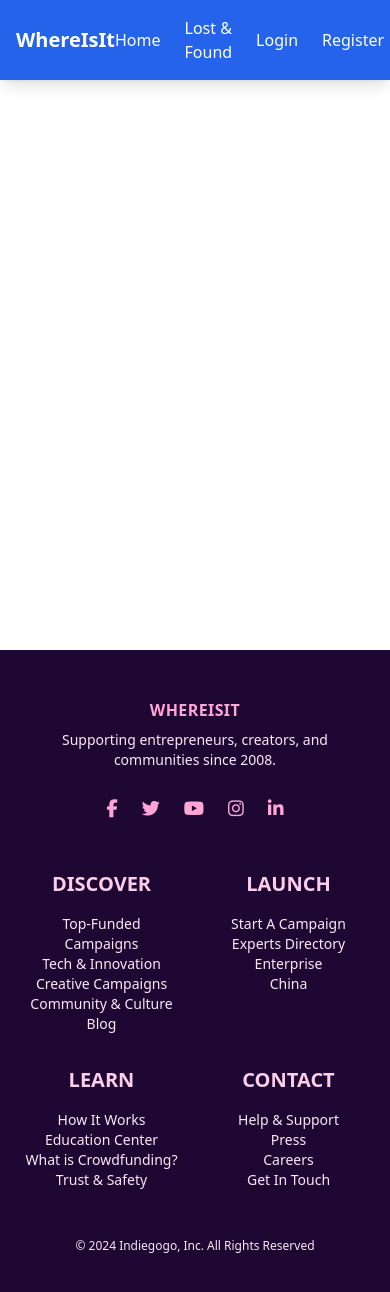
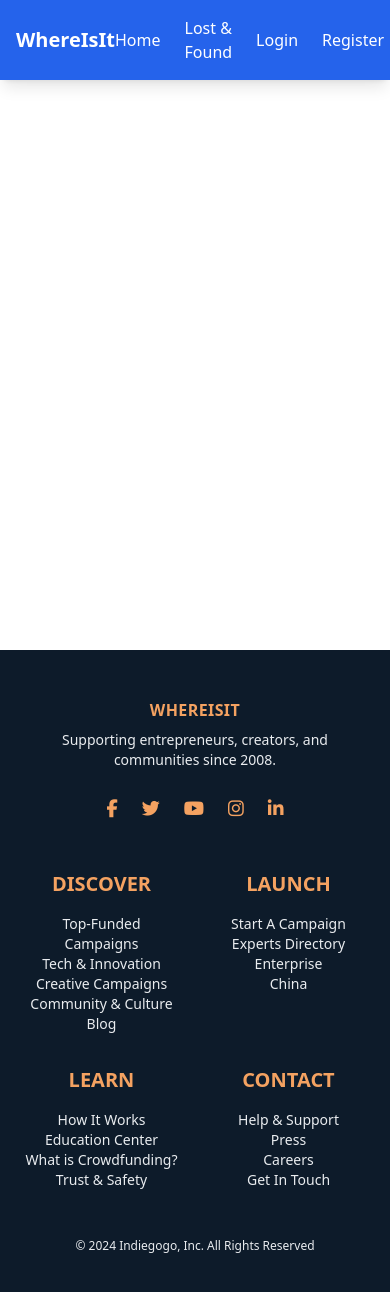
Before and after one commit to MizanurRahman5/lost-and-found-client-site, a React (Vite) app: page /auth in a window 390 px wide. Shown: the top 1292 px of the page. Built offline with nearby package versions, Linux system fonts and the light colour scheme; no server answers.

Commit message:
footer responsive done

```diff
--- a/src/component/Footer.jsx
+++ b/src/component/Footer.jsx
@@ -3,20 +3,22 @@ import '@fortawesome/fontawesome-free/css/all.min.css';
 
 const Footer = () => {
   return (
-    <footer className="bg-[#1F0733] text-pink-100 py-12">
+    <footer className="bg-[#0D1B2A] text-[#E9ECEF] py-12">
       <div className="container mx-auto px-6">
         {/* Top Section */}
         <div className="flex flex-col md:flex-row justify-between items-center mb-12">
           {/* Logo Section */}
           <div className="flex flex-col items-center md:items-start text-center md:text-left mb-6 md:mb-0">
-            <div className="md:text-8xl font-extrabold text-[#FFA6D6] tracking-wide">WHEREISIT</div>
+            <div className="md:text-8xl font-extrabold text-[#F4A261] tracking-wide">
+              WHEREISIT
+            </div>
             <p className="text-sm md:text-base mt-2">
               Supporting entrepreneurs, creators, and communities since 2008.
             </p>
           </div>
 
           {/* Social Icons */}
-          <div className="flex text-[#FFA6D6] space-x-6 text-lg">
+          <div className="flex text-[#F4A261] space-x-6 text-lg">
             {["facebook-f", "twitter", "youtube", "instagram", "linkedin-in"].map((icon, idx) => (
               <a
                 key={idx}
@@ -24,7 +26,7 @@ const Footer = () => {
                 target="_blank"
                 rel="noopener noreferrer"
                 aria-label={icon}
-                className="hover:text-pink-300 transition duration-300 transform hover:scale-125"
+                className="hover:text-[#E76F51] transition duration-300 transform hover:scale-125"
               >
                 <i className={`fab fa-${icon}`}></i>
               </a>
@@ -41,12 +43,12 @@ const Footer = () => {
             { title: "CONTACT", links: ["Help & Support", "Press", "Careers", "Get In Touch"] }
           ].map((section, idx) => (
             <div key={idx}>
-              <h4 className="text-xl font-bold text-pink-200 mb-4">{section.title}</h4>
+              <h4 className="text-xl font-bold text-[#F4A261] mb-4">{section.title}</h4>
               {section.links.map((link, linkIdx) => (
                 <a
                   key={linkIdx}
                   href="#"
-                  className="block text-sm hover:text-pink-300 transition duration-300"
+                  className="block text-sm hover:text-[#E76F51] transition duration-300"
                 >
                   {link}
                 </a>
@@ -56,8 +58,9 @@ const Footer = () => {
         </div>
 
         {/* Bottom Section */}
-
-        <p className="text-xs text-center mt-6">© 2024 Indiegogo, Inc. All Rights Reserved</p>
+        <p className="text-xs text-center mt-6">
+          © 2024 Indiegogo, Inc. All Rights Reserved
+        </p>
       </div>
     </footer>
   );
```
